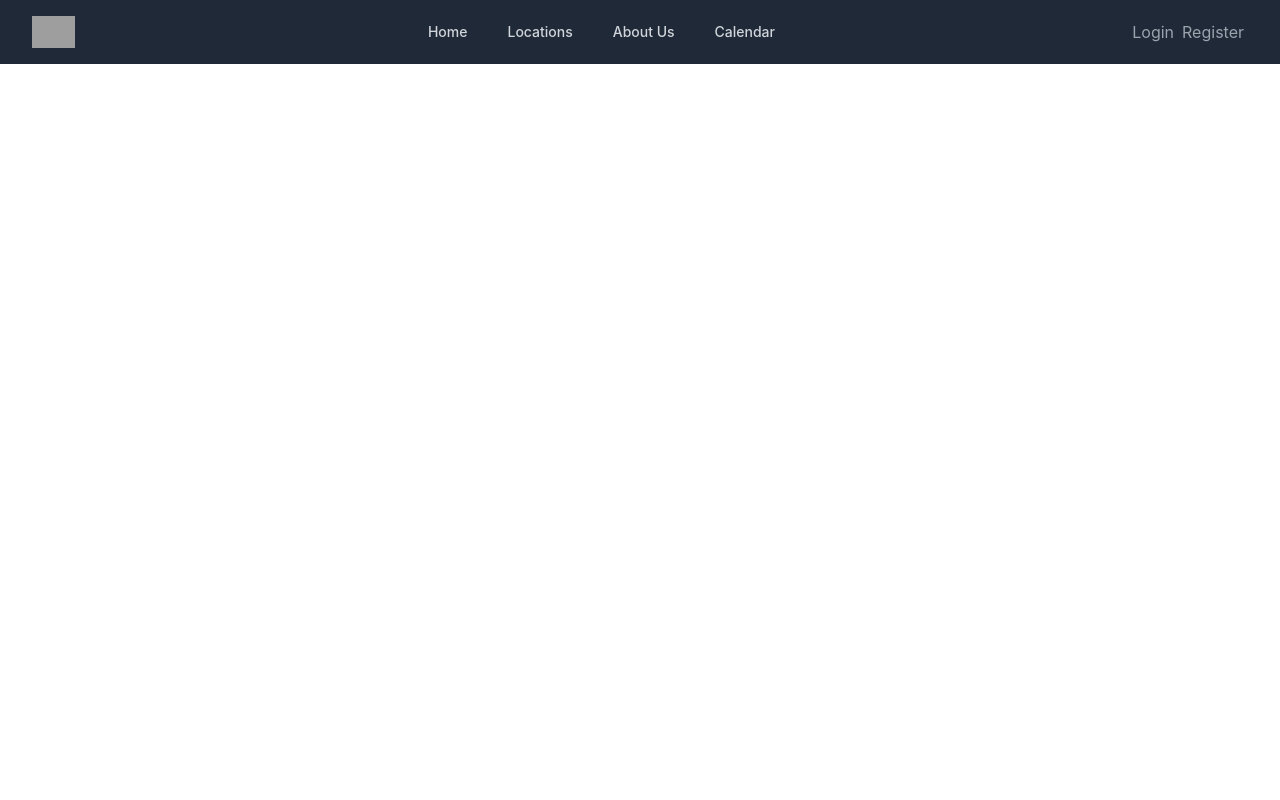
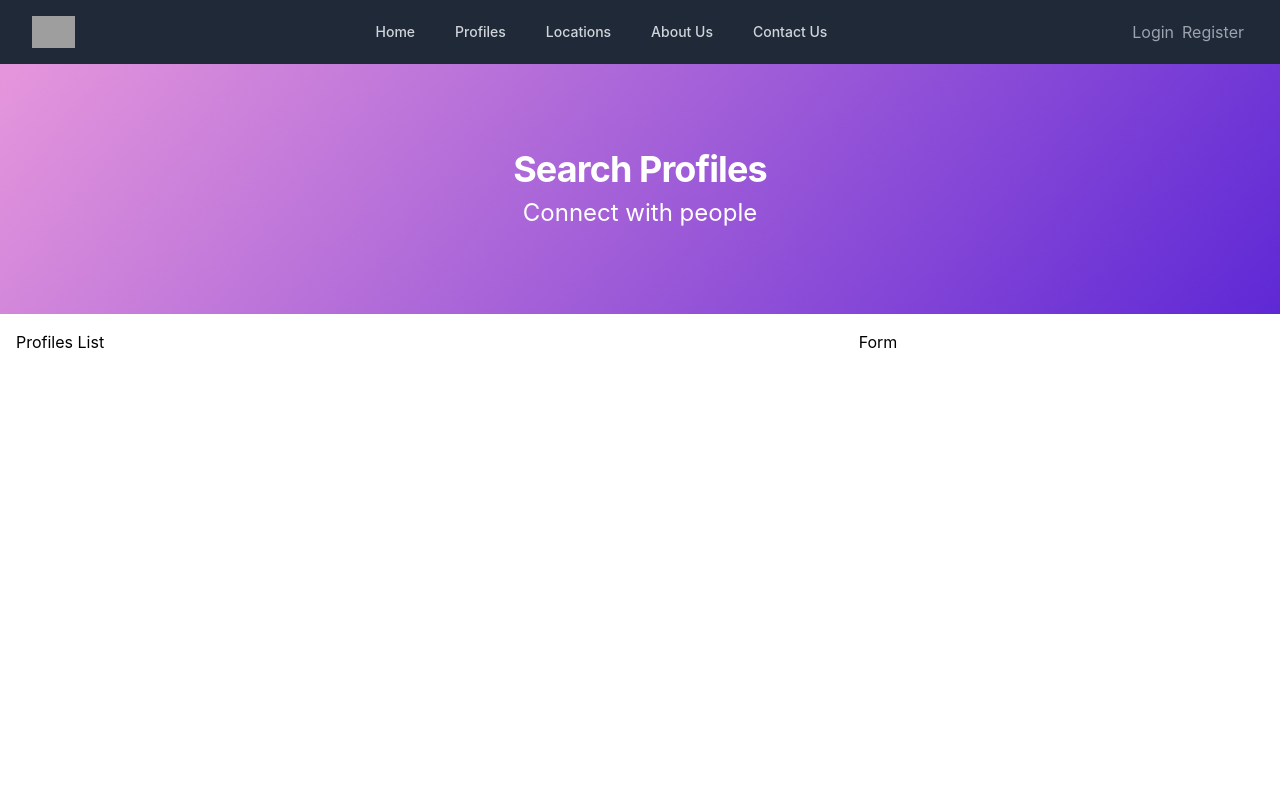
Before and after one commit to Kipronokirui/Love-Connect, a React (Create React App) app: page /profiles in a window 1280 px wide. Shown: the top 800 px of the page. Built offline with nearby package versions, Linux system fonts and the light colour scheme; grey boxes are pictures that could not be loaded.

Commit message:
Profile Details Updated

```diff
--- a/src/components/App.js
+++ b/src/components/App.js
@@ -10,6 +10,8 @@ import About from './About';
 import Login from './Login';
 import Register from './Register';
 import CountryDetails from './CountryDetails';
+import ProfilesList from './ProfilesList';
+import ContactUs from './ContactUs';
 
 function App() {
   return (
@@ -19,9 +21,11 @@ function App() {
         <main className='min-h-screen'>
           <Routes>
               <Route path="/" element={<HomePage />} />
+              <Route path="profiles" element={<ProfilesList />} />
               <Route path="profile/:id" element={<UserProfile />} />
               <Route path='locations' element={<Locations />} />
               <Route path='about' element={<About />} />
+              <Route path='contact-us' element={<ContactUs />} />
               <Route path='login' element={<Login />} />
               <Route path='register' element={<Register />} />
               <Route path='country/:slug' element={<CountryDetails />} />
--- /dev/null
+++ b/src/components/ContactUs.js
@@ -0,0 +1,9 @@
+import React from 'react'
+
+export default function ContactUs() {
+  return (
+    <div>
+        ContactUs
+    </div>
+  )
+}
--- a/src/components/CountryDetails.js
+++ b/src/components/CountryDetails.js
@@ -61,6 +61,10 @@ export default function CountryDetails() {
         </div>
         <div className='my-4 mx-8'>
             <section className='my-4 mx-4'>
+                {loading ? (
+                    <h1>Loading...</h1>
+                    ) : (
+                    <div>
                         {countryProfiles.length > 0 ? (
                             <div className='grid grid-cols-3 gap-4 mb-2'>
                                 {countryProfiles?.map((profile) => {
@@ -72,6 +76,8 @@ export default function CountryDetails() {
                         ) : (
                             <div>There are no profiles</div>
                         )}
+                    </div>
+                )}
 
             </section>
         </div>
--- a/src/components/HomePage.js
+++ b/src/components/HomePage.js
@@ -20,6 +20,10 @@ export default function HomePage() {
   return (
     <div>
         <Hero />
+        {loading ? (
+          <h1>Please wait...</h1>
+          ) : (
+          <>
             <div>
                 <HomeProfiles profiles={profiles} />
             </div>
@@ -27,8 +31,10 @@ export default function HomePage() {
                 <WhyChoose />
             </div>
             <div className='px-8 mx-4 my-4'>
-            <Countries countries={countries} />
+                <Countries countries={countryList} />
             </div>
+          </>
+        )}
     </div>
   )
 }
--- a/src/components/Locations.js
+++ b/src/components/Locations.js
@@ -47,6 +47,9 @@ export default function Locations() {
             <LocationsHero />
         </div>
         <section className='m-4'>
+            {loading ? (
+                <h1>Loading. Please wait ....</h1>
+                ) : (
                 <div className="grid grid-cols-1 gap-4 sm:grid-cols-2 md:grid-cols-3">
                     {countryList?.map((country, index) => {
                         return(
@@ -69,6 +72,7 @@ export default function Locations() {
                         )
                     })}
                 </div>
+            )}
         </section>
     </div>
   )
--- a/src/components/Navbar.jsx
+++ b/src/components/Navbar.jsx
@@ -1,9 +1,8 @@
-import React, {useState} from 'react';
+import React from 'react';
 // import image from '../assets/bg_home.jpg'
 // import FilterForm from './FilterForm';
 
 export default function Navbar() {
-    const [dialogueOpen, setDialogueOpen] = useState(false)
 
   return (
     <div>
@@ -44,6 +43,12 @@ export default function Navbar() {
                                 Home
                             </a>
                             <a
+                                href="/profiles"
+                                className={`text-gray-300 hover:bg-gray-700 hover:text-white rounded-md px-3 py-2 text-sm font-medium`}
+                            >
+                                Profiles
+                            </a>
+                            <a
                                 href="/locations"
                                 className={`text-gray-300 hover:bg-gray-700 hover:text-white rounded-md px-3 py-2 text-sm font-medium`}
                             >
@@ -56,10 +61,10 @@ export default function Navbar() {
                                 About Us
                             </a>
                             <a
-                                href="#!"
+                                href="/contact-us"
                                 className={`text-gray-300 hover:bg-gray-700 hover:text-white rounded-md px-3 py-2 text-sm font-medium`}
                             >
-                                Calendar
+                                Contact Us
                             </a>
                         </div>
                     </section>
--- a/src/components/ProfileGallery.jsx
+++ b/src/components/ProfileGallery.jsx
@@ -14,23 +14,19 @@ export const gallery = [
         image: "https://images.unsplash.com/photo-1620064916958-605375619af8?ixid=MnwxMjA3fDB8MHxwaG90by1wYWdlfHx8fGVufDB8fHx8&amp;ixlib=rb-1.2.1&amp;auto=format&amp;fit=crop&amp;w=1493&amp;q=80",
     },
 ]
-export default function ProfileGallery() {
+export default function ProfileGallery({profile}) {
   return (
     <div className='p-4'>
         <section className='grid grid-cols-3 gap-4'>
             <div className='col-span-2'>
                 <div className='mb-2'>
                     <h1 className='text-3xl font-bold tracking-tight text-gray-900 sm:text-4xl'>
-                        Catherine`s Gallery
+                        {profile.name}`s Gallery
                     </h1>
                 </div>
                 <div className='mb-2'>
                     <p className='text-lg leading-8 text-gray-600'>
-                        Pellentesque quis dui varius, dapibus velit id, iaculis ipsum.
-                        Morbi ac eros feugiat, lacinia elit ut elementum turpis. Curabitur justo sapien,
-                        tempus sit amet rutrum eu, commodo eu lacus. Morbi in ligula nibh.
-                        Maecenas ut mi at odio hendrerit eleifend tempor vitae augue.
-                        Fusce eget arcu et nibh dapibus maximus consectetur in est.
+                        {profile.about}
                     </p>
                 </div>
                 <section className='my-2'>
@@ -40,7 +36,7 @@ export default function ProfileGallery() {
                                 <div key={index}>
                                     <img
                                         className="object-cover object-center w-full h-40 max-w-full rounded-lg"
-                                        src="https://images.unsplash.com/photo-1620064916958-605375619af8?ixid=MnwxMjA3fDB8MHxwaG90by1wYWdlfHx8fGVufDB8fHx8&amp;ixlib=rb-1.2.1&amp;auto=format&amp;fit=crop&amp;w=1493&amp;q=80"
+                                        src={`${picture}`}
                                         alt="User Gallery"
                                     />
                                 </div>
--- /dev/null
+++ b/src/components/ProfilesList.js
@@ -0,0 +1,52 @@
+import React from 'react'
+import profile_background from '../assets/bg_profile.jpg'
+
+export default function ProfilesList() {
+    const ProfileListHero = () => {
+        return(
+            <div
+                className='relative overflow-hidden flex items-center'
+                style={{
+                    backgroundImage: `url(${profile_background})`,
+                    backgroundSize: 'cover',
+                    backgroundRepeat: 'no-repeat',
+                    height: '250px',
+                }}
+            >
+                <div className='mx-auto'>
+                    <section className='flex flex-col items-center justify-center space-y-2'>
+                        <div>
+                            <h1 className='text-3xl font-bold tracking-tight text-white sm:text-4xl'>
+                                Search Profiles
+                            </h1>
+                        </div>
+                        <div className="text-center px-8">
+                            <h1 className='text-white text-2xl'>
+                                Connect with people
+                            </h1>
+                        </div>
+                    </section>
+                </div>
+            </div>
+        )
+    }
+  return (
+    <div>
+        <div>
+            <ProfileListHero />
+        </div>
+        <section className='p-4'>
+            <div>
+                <section className='grid grid-cols-3 gap-4'>
+                    <div className='col-span-2'>
+                        Profiles List
+                    </div>
+                    <div className='col-span-1'>
+                        Form
+                    </div>
+                </section>
+            </div>
+        </section>
+    </div>
+  )
+}
--- a/src/utils/profiles.js
+++ b/src/utils/profiles.js
@@ -10,7 +10,7 @@ export const userProfiles = [
         id: 1,
         name: "John Wilson",
         about:"Pellentesque quis dui varius, dapibus velit id, iaculis ipsum. Morbi ac eros feugiat, lacinia elit ut elementum turpis.",
-        cover_image:profile01,
+        cover_image: profile01,
         country: "Rwanda",
         city: "Nakuru",
         age: 22,
```
Also changed, not shown: src/components/HomeProfiles.jsx (+0 -44 lines), src/components/ProfileInformation.jsx (+25 -15 lines), src/components/UserProfile.js (+29 -11 lines). Lines whose indentation alone changed are shown as unchanged.
